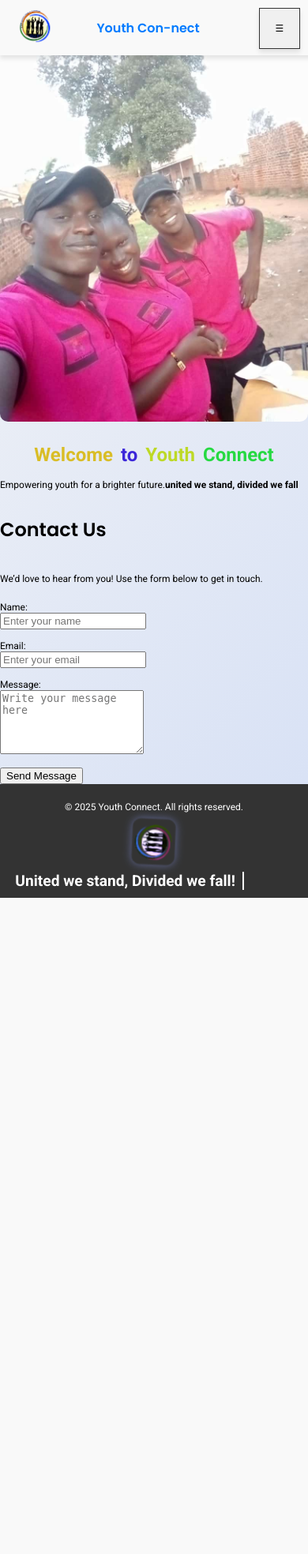
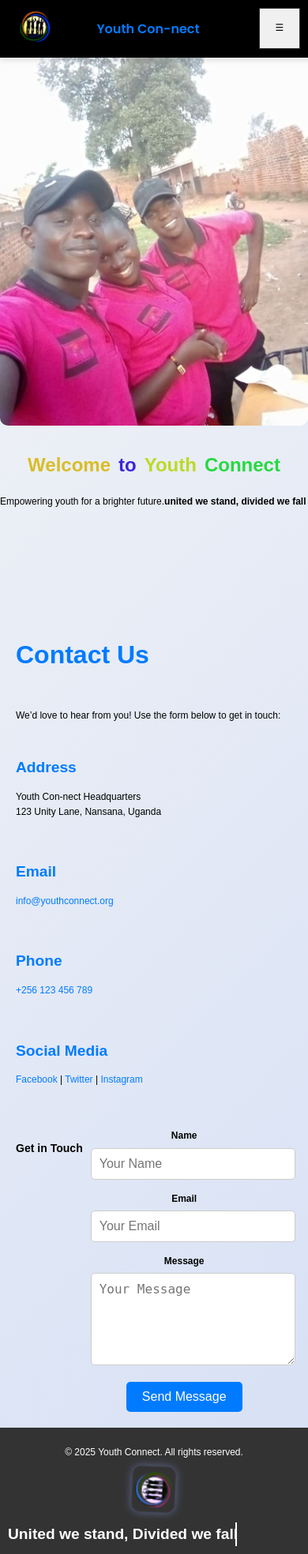
Before and after one commit to Kiggund/youthconnect_project, a Django app: page /contact/ in a window 390 px wide. Shown: the whole page at 79% size. Before the commit the page ends 1137 px from the top, so only its background shows below. Run offline with Django 5.2, Linux system fonts and the light colour scheme.

Commit message:
added the programs & intiatives content and improved on the responsiveneess

```diff
--- a/contact/templates/contact.html
+++ b/contact/templates/contact.html
@@ -1,26 +1,65 @@
 {% extends 'base.html' %}
+
 {% load static %}
-{% block extra_styles %}
+
+{% block styles %}
 <link href="{% static 'css/contact.css' %}" rel="stylesheet">
+<script src="{% static 'js/notifications.js' %}"></script>
 {% endblock %}
 
 {% block title %}Contact Us{% endblock %}
 
 {% block content %}
-<h1>Contact Us</h1>
-<p>We’d love to hear from you! Use the form below to get in touch.</p>
+    <main class="contact-page">
+        <h2>Contact Us</h2>
+        <p>We’d love to hear from you! Use the form below to get in touch:</p>
 
-<form action="/contact/" method="post">
-    {% csrf_token %}
-    <label for="name">Name:</label><br>
-    <input type="text" id="name" name="name" placeholder="Enter your name" required><br><br>
+        <div class="contact-info">
+            <div class="info-item">
+                <h3>Address</h3>
+                <p>Youth Con-nect Headquarters<br>123 Unity Lane, Nansana, Uganda</p>
+            </div>
+            <div class="info-item">
+                <h3>Email</h3>
+                <p><a href="mailto:info@youthconnect.org">info@youthconnect.org</a></p>
+            </div>
+            <div class="info-item">
+                <h3>Phone</h3>
+                <p><a href="tel:+256123456789">+256 123 456 789</a></p>
+            </div>
+            <div class="info-item">
+                <h3>Social Media</h3>
+                <p>
+                    <a href="https://facebook.com/youthconnect" target="_blank">Facebook</a> |
+                    <a href="https://twitter.com/youthconnect" target="_blank">Twitter</a> |
+                    <a href="https://instagram.com/youthconnect" target="_blank">Instagram</a>
+                </p>
+            </div>
+        </div>
 
-    <label for="email">Email:</label><br>
-    <input type="email" id="email" name="email" placeholder="Enter your email" required><br><br>
-
-    <label for="message">Message:</label><br>
-    <textarea id="message" name="message" rows="5" placeholder="Write your message here" required></textarea><br><br>
-
-    <input type="submit" value="Send Message">
-</form>
+        <h3>Get in Touch</h3>
+        <form action="/send-message/" method="post" class="contactform">
+            {% csrf_token %}
+            <div class="form-group">
+                <label for="name">Name</label>
+                <input type="text" id="name" name="name" placeholder="Your Name" required>
+            </div>
+            <div class="form-group">
+                <label for="email">Email</label>
+                <input type="email" id="email" name="email" placeholder="Your Email" required>
+            </div>
+            <div class="form-group">
+                <label for="message">Message</label>
+                <textarea id="message" name="message_content" rows="5" placeholder="Your Message" required></textarea>
+            </div>
+            <button type="submit" class="btn-submit">Send Message</button>
+        </form>
+         <!-- Notification container -->
+   <!-- <div id="notification" class="notification">
+        <span id="notification-message"></span>
+        <span class="close-btn" onclick="hideNotification()">&times;</span>
+    </div>-->
+        <!-- Popup Notification (Initially Hidden) -->
+        <div id="popupNotification" class="popup">Message sent successfully!</div>
+    </main>
 {% endblock %}
--- a/static/css/base.css
+++ b/static/css/base.css
@@ -12,7 +12,7 @@
     align-items: center;
     justify-content: space-between; /* Space out items horizontally */
     padding: 10px 20px; /* Add space inside the header */
-    background-color: #f9f9f9; /* Light background color */
+    background-color: black; /* Light background color */
     box-shadow: 0 4px 6px rgba(0, 0, 0, 0.1); /* Subtle shadow for depth */
     position: fixed; /* Keep the header visible while scrolling */
     width: 100%; /* Full width */
@@ -22,10 +22,47 @@
 
 /* Logo */
 .logo img {
-    width: 50px; /* Adjust logo size */
-    height: auto; /* Maintain aspect ratio */
+    width: 50px;
+    height: auto;
+    animation: vibrantColors 6s infinite; /* Combine animations */
 }
 
+/* Keyframes for Fading In and Out */
+/*@keyframes fadeInOut {
+    0% {
+        opacity: 1; /* Fully visible */
+    }
+  /*  50% {
+        opacity: 0.8; /* Slightly faded */
+    }
+    /*100% {
+        opacity: 1; /* Fully visible again */
+    }
+}
+
+/* Keyframes for Vibrant Colors */
+@keyframes vibrantColors {
+    0% {
+        filter: hue-rotate(0deg); /* Red */
+
+    }
+    25% {
+        filter: hue-rotate(90deg); /* Yellow */
+
+    }
+    50% {
+        filter: hue-rotate(180deg); /* Green */
+
+    }
+    75% {
+        filter: hue-rotate(270deg); /* Blue */
+
+    }
+    100% {
+        filter: hue-rotate(360deg); /* Back to Red */
+
+    }
+}
 /* Title */
 .title h1 {
     font-size: 1.5rem;
@@ -35,35 +72,10 @@
     font-weight: bold;
 }
 
-/* Hamburger Menu */
-/*.hamburger {
-    width: 60px;
-    height: 60px;
-    display: flex;
-    justify-content: center;
-    align-items: center;
-    cursor: pointer;
-}
-
-/*.hamburger .bar {
-    width: 35px;
-    height: 5px;
-    background-color: #333;
-    margin: 6px 0;
-    transition: all 0.3s ease;
-}
-
 /* Responsive Design */
 @media (max-width: 768px) {
     .title h1 {
         font-size: 1rem; /* Adjust font size for smaller screens */
-    }
- /*   .hamburger {
-        width: 50px;
-        height: 50px;
-    }
-    .hamburger .bar {
-        width: 30px; /* Adjust size for bars */
     }
 }
 
--- a/static/css/contact.css
+++ b/static/css/contact.css
@@ -0,0 +1,106 @@
+/* General Styles */
+body {
+    font-family: Arial, sans-serif;
+    line-height: 1.6;
+    margin: 0;
+    padding: 0;
+}
+
+/* Contact Page */
+.contact-page {
+    margin: 100px auto 0 auto; /* Offset for fixed header */
+    max-width: 800px;
+    padding: 20px;
+    text-align: center;
+}
+
+.contact-page h2 {
+    color: #007bff;
+    font-size: 2rem;
+    margin-bottom: 20px;
+}
+
+.contact-page .contact-info {
+    display: grid;
+    grid-template-columns: 1fr 1fr;
+    gap: 20px;
+    text-align: left;
+    margin-bottom: 30px;
+}
+
+.contact-page .info-item h3 {
+    color: #007bff;
+    font-size: 1.2rem;
+    margin-bottom: 10px;
+}
+
+.contact-page .info-item p a {
+    color: #007bff;
+    text-decoration: none;
+}
+
+.contact-page .info-item p a:hover {
+    text-decoration: underline;
+}
+
+/* Contact Form */
+.contact-form {
+    text-align: left;
+}
+
+.form-group {
+    margin-bottom: 15px;
+}
+
+.form-group label {
+    display: block;
+    font-weight: bold;
+    margin-bottom: 5px;
+}
+
+.form-group input, .form-group textarea {
+    width: 100%;
+    padding: 10px;
+    border: 1px solid #ccc;
+    border-radius: 5px;
+    font-size: 1rem;
+}
+
+.btn-submit {
+    display: inline-block;
+    padding: 10px 20px;
+    background-color: #007bff;
+    color: #fff;
+    font-size: 1rem;
+    text-align: center;
+    border: none;
+    border-radius: 5px;
+    cursor: pointer;
+}
+
+.btn-submit:hover {
+    background-color: #0056b3;
+}
+
+/* Responsive Design */
+@media (max-width: 768px) {
+    .contact-page .contact-info {
+        grid-template-columns: 1fr; /* Stack contact info on smaller screens */
+    }
+}
+
+/* Notification styles */
+.popup {
+    display: none; /* Hidden by default */
+    position: fixed;
+    bottom: 20px;
+    right: 20px;
+    background-color: #333;
+    color: white;
+    padding: 10px;
+    border-radius: 5px;
+}
+
+.popup.active {
+    display: block; /* Makes the pop-up visible */
+}
--- /dev/null
+++ b/static/js/notifications.js
@@ -0,0 +1,30 @@
+document.getElementById("contactForm").addEventListener("submit", function(event) {
+    event.preventDefault(); // Prevents page reload
+
+    let formData = new FormData(this);
+
+    fetch('/send-message/', {
+        method: 'POST',
+        body: formData
+    })
+    .then(response => response.json())
+    .then(data => {
+        if (data.success) {
+            showPopup(data.message); // Call function to show pop-up
+        } else {
+            alert(data.message); // Shows error message if submission fails
+        }
+    })
+    .catch(error => console.error("Error:", error));
+});
+
+// Function to show pop-up notification
+function showPopup(message) {
+    let popup = document.getElementById("popupNotification");
+    popup.innerText = message;
+    popup.classList.add("active");
+
+    setTimeout(() => {
+        popup.classList.remove("active");
+    }, 3000); // Disappears after 3 seconds
+}
--- /dev/null
+++ b/youthconnect/admin.py
@@ -0,0 +1,6 @@
+from django.contrib import admin
+from .models import Message
+
+@admin.register(Message)
+class MessageAdmin(admin.ModelAdmin):
+    list_display = ('name', 'email', 'submitted_at')
--- a/youthconnect/settings.py
+++ b/youthconnect/settings.py
@@ -11,6 +11,7 @@
 """
 
 from pathlib import Path
+import os
 
 # Build paths inside the project like this: BASE_DIR / 'subdir'.
 BASE_DIR = Path(__file__).resolve().parent.parent
@@ -44,6 +45,7 @@
     'join',
     'news_events',
     'resources',
+    'youthconnect',
 ]
 
 MIDDLEWARE = [
@@ -61,7 +63,7 @@
 TEMPLATES = [
     {
         'BACKEND': 'django.template.backends.django.DjangoTemplates',
-        'DIRS': [BASE_DIR / 'templates'], #add templates here
+        'DIRS': [os.path.join(BASE_DIR, 'templates')],  #backupBASE_DIR / 'templates'], #add templates here
         'APP_DIRS': True,
         'OPTIONS': {
             'context_processors': [
--- a/youthconnect/urls.py
+++ b/youthconnect/urls.py
@@ -16,7 +16,9 @@
 """
 from django.contrib import admin
 from django.urls import path, include
+from . import views
 
+print("Views imported successfully!")
 urlpatterns = [
     path('admin/', admin.site.urls),
     path('leaders/', include('leaders.urls')),  # Include app-specific URLs
@@ -26,6 +28,7 @@
     path('about/', include('about.urls')),
     path('join/', include('join.urls', namespace='join')),
     path('contact/', include('contact.urls')),
+    path('send-message/', views.send_message, name='send_message'),
 ]
 
 from django.conf import settings
```
Also changed, not shown: resources/templates/resources.html (+48 -2 lines), static/css/resources.css (+164 -0 lines), templates/index.html (added, +9 -0 lines), templates/youthconnect/index.html (added, +25 -0 lines), youthconnect/models.py (added, +10 -0 lines), youthconnect/views.py (added, +46 -0 lines), db.sqlite3, static/js/script.js (line endings or trailing spaces), youthconnect/migrations/0001_initial.py (added), youthconnect/migrations/__init__.py (added), 1 other file.
